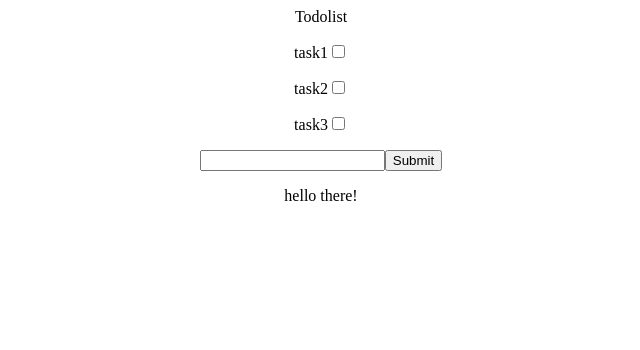
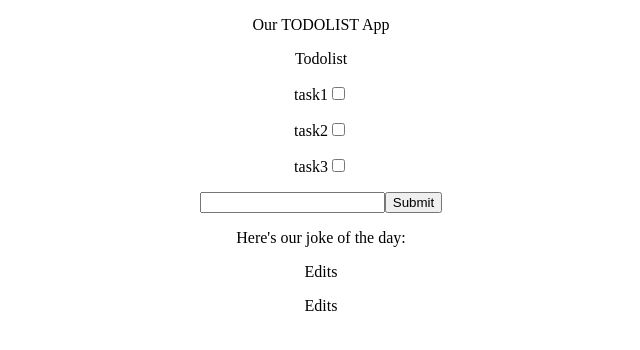
Before and after one commit to Ourstress/reduxbasic, a React (Create React App) app: page / in a window 1280 px wide. Shown: the top 350 px of the page, without its empty margins (319-959 px from the left). Built offline with nearby package versions, Linux system fonts and the light colour scheme.

Commit message:
added lesson2

```diff
--- a/src/App.js
+++ b/src/App.js
@@ -1,6 +1,7 @@
 import React from "react";
 import TodoList from "./TodoList";
 import "./App.css";
+import { createStore } from "redux";
 
 const listTodoItems = [
   { name: "task1", isCompleted: false },
@@ -8,47 +9,78 @@ const listTodoItems = [
   { name: "task3", isCompleted: false }
 ];
 
-const reducer = (state, action) => {
+const reducer = (
+  state = {
+    name: "Our TODOLIST App",
+    joke: "Why did the cat cross the road?",
+    jokeAnswer: "Because it saw something exciting on the other side."
+  },
+  action
+) => {
   switch (action.type) {
     default:
-      return "hello there!";
+      return state;
   }
 };
+
+const store = createStore(reducer);
 
 export default function App() {
   return (
     <div className="App">
+      <p>{store.getState().name}</p>
       <TodoList todos={listTodoItems} />
-      {/* the paragraph below is added just for testing - you can ignore it */}
-      <p>{reducer("initial state", { type: "an action type" })}</p>
+      <p>Here's our joke of the day:</p>
+      {/* modify the 2 paragraphs below to add the joke and jokeAnswer from state */}
+      <p>Edits</p>
+      <p>Edits</p>
     </div>
   );
 }
 
 /*
-Your task is to get the reducer to return the previous state.
-View demo at https://codesandbox.io/s/github/Ourstress/temp-test/tree/reduxLesson1/react
+Your task is to replace the paragraph elements marked "Edits" with the joke of the day and answer to the joke.
+View demo at https://codesandbox.io/s/github/Ourstress/temp-test/tree/reduxLesson2/react
 
 --Walkthrough--
 
-The first thing we will cover about Redux is about reducers.
-If you know how reducers work, you are very close to understanding Redux!
+What is Redux store?
 
-Now, the job of a reducer is to handle changes in application state in response to actions.
-Something like when you add a todo ("action") to your todolist, you want your app to save it in its state.
+Contains the state of our application.
+eg. all the todos in our todolist app
+The only way to change the state is to dispatch an action.
+eg. store.dispatch({type: "addTodo"})
+Basically, state + action = new state.
 
-Therefore, to do its job, the reducer is a function that takes 2 parameters.
+
+How to setup the Redux store?
+
+Use Redux's createStore(reducer) function.
+
+
+What is store.getState()?
+
+Allows access to state.
+It is equal to the last value returned by the store's reducer.
+Therefore, it is important for reducer to return state by default!
+
+
+Recap of reducer
+
+Reducer is a function that takes 2 parameters.
 These 2 parameters are  1) previous state & 2) action
+The reducer returns the new state or next state
 
-Based on the previous state (eg. you got 3 todos in your app's state already) and action (add a new todo),
-the reducer returns the new state or next state (ie. 4 todos now)
 
-In Redux, actions come in different flavours or types.
-Actions are just javascript objects that have properties known as type
-For example, an action can be as simple as this --> { type: "an action type" }
+Recap of action
+
+Actions are just javascript objects
+As simple as this --> { type: "an action type" }
 The property type is used to tell the reducer how it should proceed.
 
+
 How does the reducer know what to do when it receives an action?
+
 A reducer decides what to do based on a switch.
 It checks what the action type is, and then handles it accordingly.
   switch (action.type) {
@@ -56,7 +88,5 @@ It checks what the action type is, and then handles it accordingly.
       return "hello there!";
   }
 
-In the switch above, whatever the action type is, the reducer also returns "hello there"
-Your task is to get the reducer to return the previous state.
 View demo at https://codesandbox.io/s/github/Ourstress/reduxbasic/tree/reduxLesson1
 */
```
Also changed, not shown: 1 other file (tests, documents, lock files or other folders).
